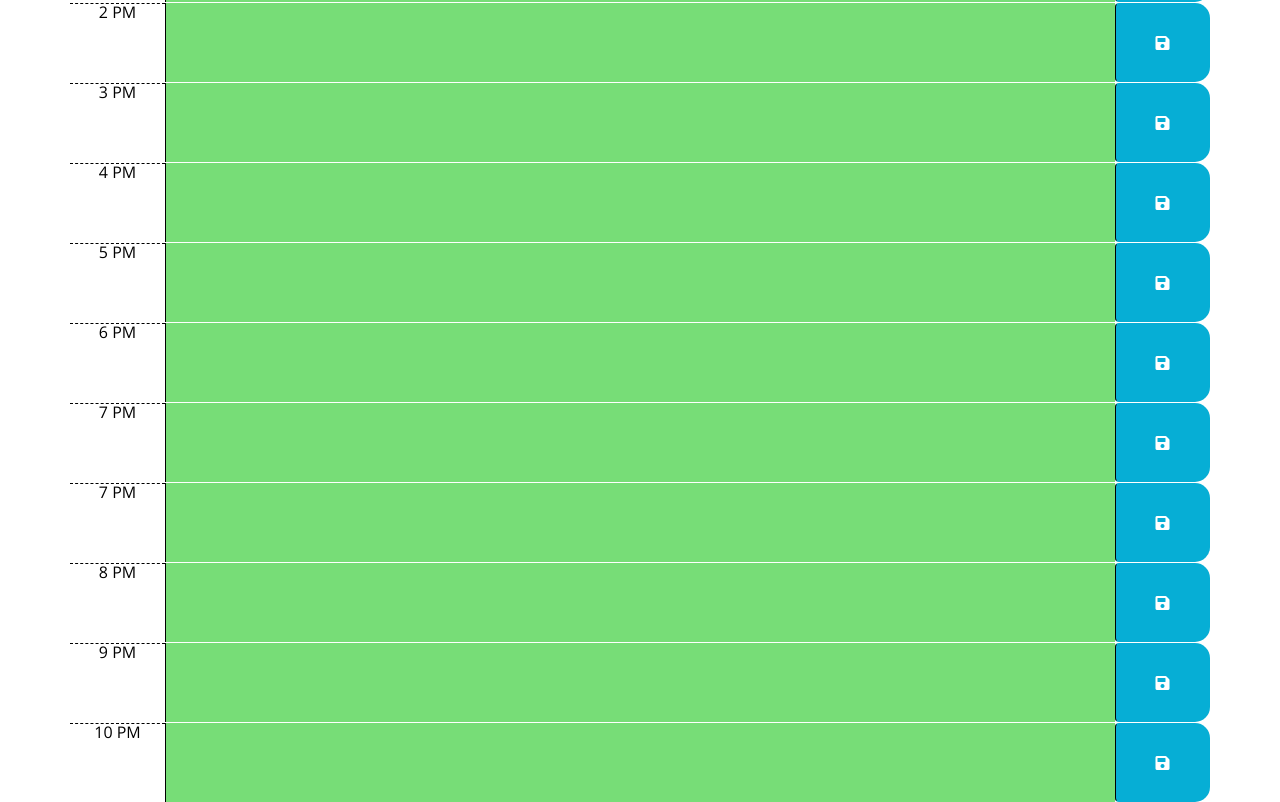
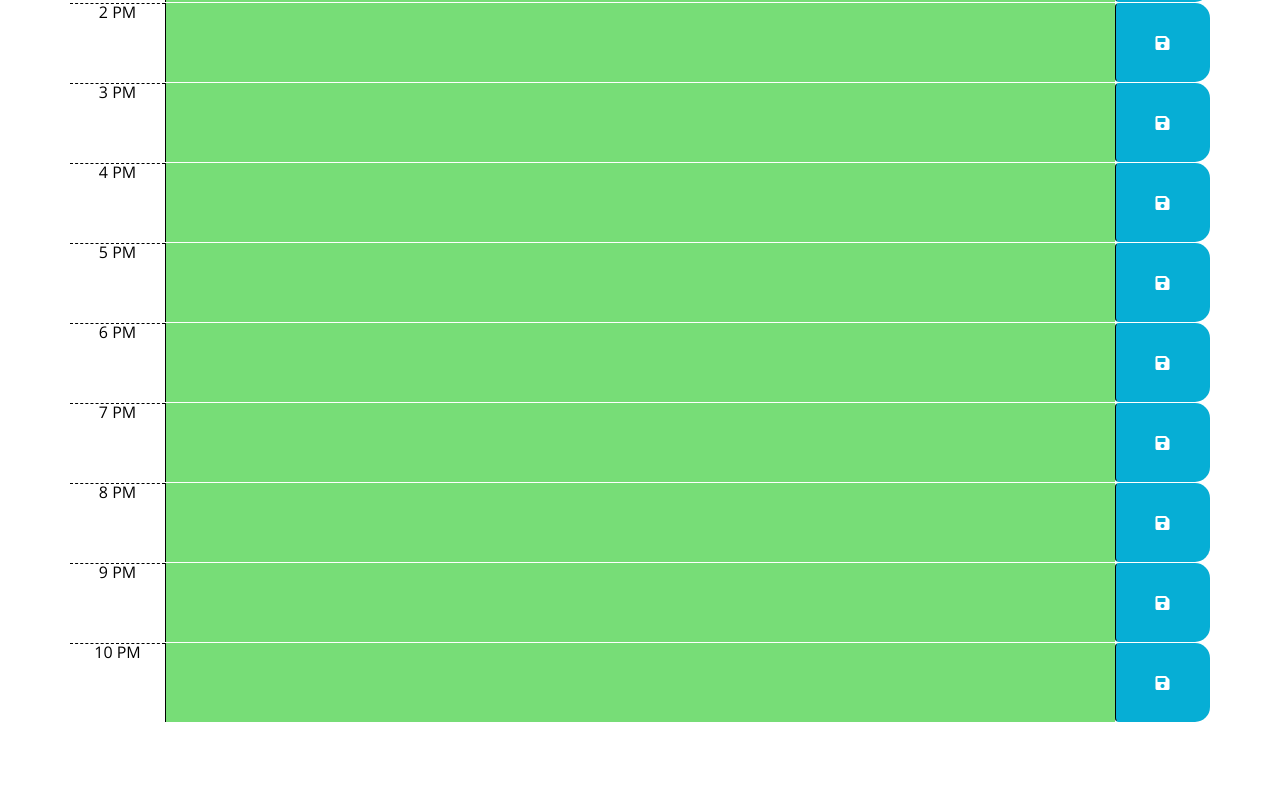
Before and after one commit to jason82autotech/Calendar, a plain HTML site: page index.html in a window 1280 px wide. Shown: the part 974-1776 px from the top of the page. After the commit the page ends 1696 px from the top, so only its background shows below. Drawn offline with nearby package versions, Linux system fonts and the light colour scheme.

```diff
--- a/index.html
+++ b/index.html
@@ -99,11 +99,6 @@
         <textarea class="col-10 description"></textarea>
         <button class="btn saveBtn col-1"><i class="fas fa-save"></i></button>
       </div>
-      <div id="hour-19" class="row time-block">
-        <div class="col-1 hour">7 PM</div>
-        <textarea class="col-10 description"></textarea>
-        <button class="btn saveBtn col-1"><i class="fas fa-save"></i></button>
-      </div>
       <div id="hour-20" class="row time-block">
         <div class="col-1 hour">8 PM</div>
         <textarea class="col-10 description"></textarea>
```
Also changed, not shown: 1 other file.
